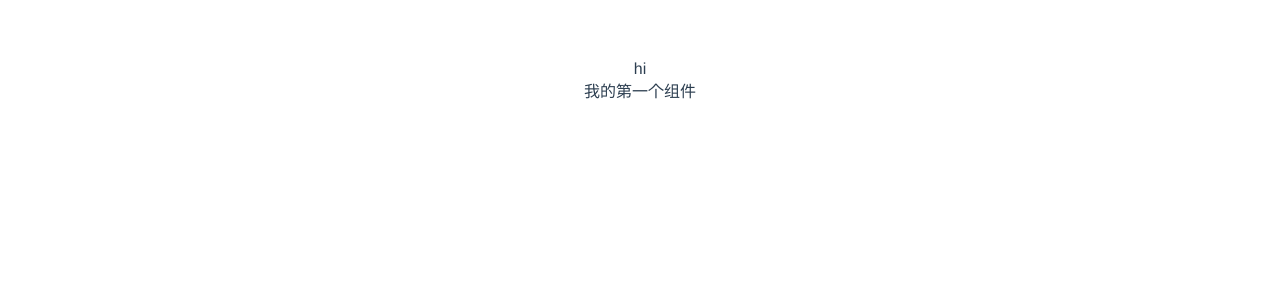
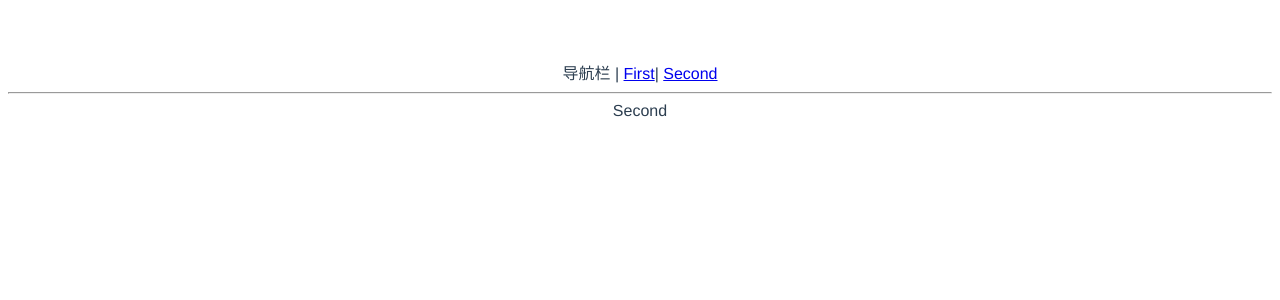
Before and after one commit to invierno123/wheels-ui, a Vue app: page /#/2 in a window 1280 px wide. Shown: the top 300 px of the page. Built offline with nearby package versions, Linux system fonts and the light colour scheme.

Commit message:
初始化路由

```diff
--- a/index.html
+++ b/index.html
@@ -8,6 +8,6 @@
 </head>
 <body>
   <div id="app"></div>
-  <script type="module" src="/src/main.js"></script>
+  <script type="module" src="/src/main.ts"></script>
 </body>
 </html>
--- a/src/App.vue
+++ b/src/App.vue
@@ -1,17 +1,18 @@
 <template>
 <div>
-  hi
-  <First/>
+  导航栏 | <router-link to="/">First</router-link>|
+<router-link to="/2">Second</router-link>
 </div>
+  <hr/>
+<router-view/>
+
 </template>
 
 <script>
-import First from './components/First.vue'
+
 
 export default {
   name: 'App',
-  components: {
-    First:First
-  }
+
 }
 </script>
--- /dev/null
+++ b/src/components/Second.vue
@@ -0,0 +1,5 @@
+<template>
+<div>
+  Second
+</div>
+</template>
--- a/src/main.js
+++ /dev/null
@@ -1,5 +0,0 @@
-import { createApp } from 'vue'
-import App from './App.vue'
-import './index.css'
-
-createApp(App).mount('#app')
--- /dev/null
+++ b/src/main.ts
@@ -0,0 +1,18 @@
+import {createApp} from 'vue';
+import App from './App.vue';
+import './index.css';
+import {createWebHashHistory, createRouter} from 'vue-router';
+import First from './components/First.vue';
+import Second from './components/Second.vue';
+
+const history = createWebHashHistory();
+const router = createRouter({
+  history: history,
+  routes: [
+    {path: '/', component: First},
+    {path: '/2', component: Second}
+  ]
+});
+const app = createApp(App);
+app.use(router);
+app.mount('#app');
```
Also changed, not shown: package.json (+4 -3 lines), 1 other file (tests, documents, lock files or other folders).
